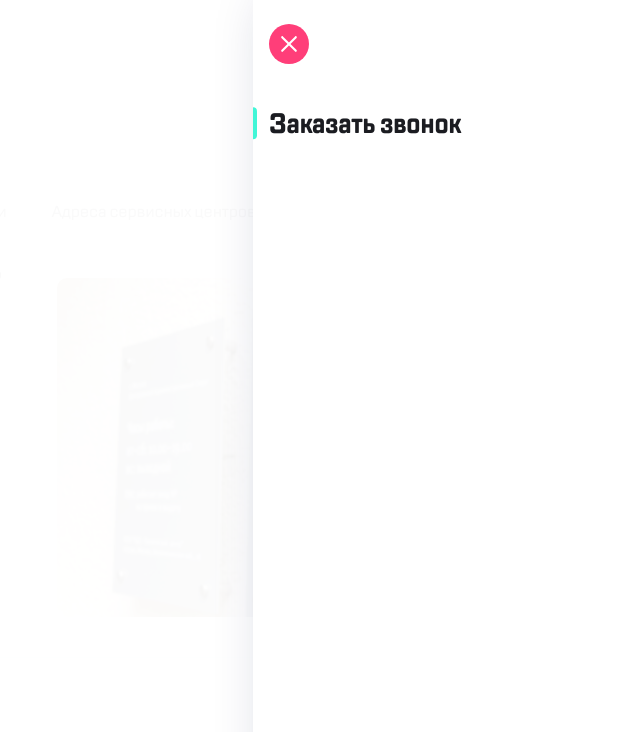
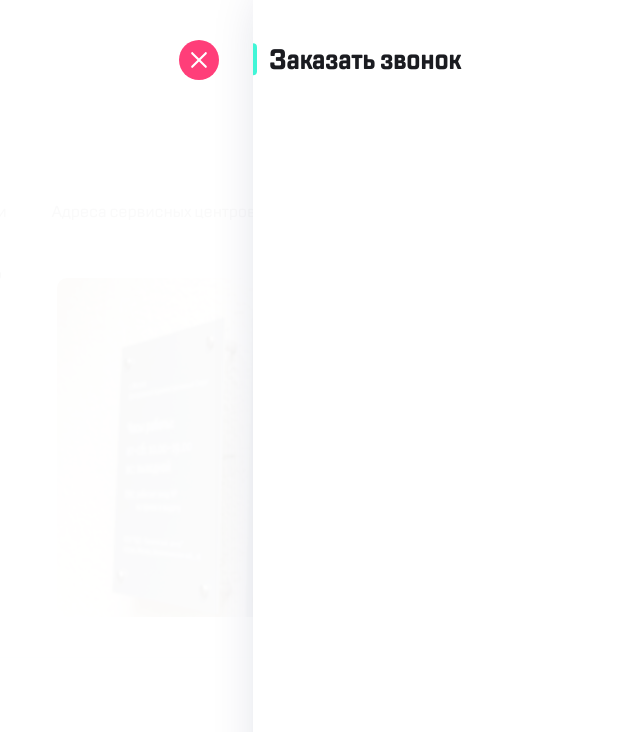
Before and after one commit to Binatik/cps, a website built with webpack: page src/index.html in a window 1280 px wide. Both pictures are taken after a click on the button 996 px from the left and 51 px from the top of the page. Shown: the top 732 px of the page, without its empty margins (607-1247 px from the left). Built offline with nearby package versions, Linux system fonts and the light colour scheme; a web font is replaced by a local one.

Commit message:
улучшение модуля sidebar

```diff
--- a/src/index.html
+++ b/src/index.html
@@ -57,12 +57,12 @@
           </div>
           <div class="header__separator-center separator separator--mode--inline"></div>
           <div class="header__actions">
-            <button data-openDialog="support" type="button" class="chip chip--mode--primary">
+            <button data-openDialog="consultation" type="button" class="chip chip--mode--primary">
               <svg class="svg--mode--base" xmlns="http://www.w3.org/2000/svg" viewBox="0 0 40 40">
                 <path fill-rule="evenodd" d="m12.7602 23.25 2.54-.29c.61-.07 1.21.14 1.64.57l1.84 1.84c2.83-1.44 5.15-3.75 6.59-6.59l-1.85-1.85c-.43-.43-.64-1.03-.57-1.64l.29-2.52c.12-1.01.97-1.77 1.99-1.77h1.73c1.13 0 2.07.94 2 2.07-.53 8.54-7.36 15.36-15.89 15.89-1.13.07-2.07-.87-2.07-2v-1.73c-.01-1.01.75-1.86 1.76-1.98Z" clip-rule="evenodd" />
               </svg>
             </button>
-            <button type="button" class="chip chip--mode--primary">
+            <button data-openDialog="chat" type="button" class="chip chip--mode--primary">
               <svg class="svg--mode--base" xmlns="http://www.w3.org/2000/svg" xmlns:xlink="http://www.w3.org/1999/xlink" viewBox="0 0 40 40">
                 <path fill-rule="evenodd" d="M28 11H12c-1.1 0-1.99.9-1.99 2L10 31l4-5h14c1.1 0 2-.9 2-2V13c0-1.1-.9-2-2-2Zm-7 11h-6c-.55 0-1-.45-1-1s.45-1 1-1h6c.55 0 1 .45 1 1s-.45 1-1 1Zm4-5H15c-.55 0-1-.45-1-1s.45-1 1-1h10c.55 0 1 .45 1 1s-.45 1-1 1Z" clip-rule="evenodd" />
               </svg>
@@ -171,12 +171,12 @@
               </nav>
               <div class="navigation__information">
                 <div class="navigation__actions">
-                  <button data-openDialog="support" type="button" class="navigation__action-tel chip chip--mode--primary">
+                  <button data-openDialog="consultation" type="button" class="navigation__action-tel chip chip--mode--primary">
                     <svg class="svg--mode--base" xmlns="http://www.w3.org/2000/svg" viewBox="0 0 40 40">
                       <path fill-rule="evenodd" d="m12.7602 23.25 2.54-.29c.61-.07 1.21.14 1.64.57l1.84 1.84c2.83-1.44 5.15-3.75 6.59-6.59l-1.85-1.85c-.43-.43-.64-1.03-.57-1.64l.29-2.52c.12-1.01.97-1.77 1.99-1.77h1.73c1.13 0 2.07.94 2 2.07-.53 8.54-7.36 15.36-15.89 15.89-1.13.07-2.07-.87-2.07-2v-1.73c-.01-1.01.75-1.86 1.76-1.98Z" clip-rule="evenodd" />
                     </svg>
                   </button>
-                  <button type="button" class="chip chip--mode--primary">
+                  <button data-openDialog="chat" type="button" class="chip chip--mode--primary">
                     <svg class="svg--mode--base" xmlns="http://www.w3.org/2000/svg" xmlns:xlink="http://www.w3.org/1999/xlink" viewBox="0 0 40 40">
                       <path fill-rule="evenodd" d="M28 11H12c-1.1 0-1.99.9-1.99 2L10 31l4-5h14c1.1 0 2-.9 2-2V13c0-1.1-.9-2-2-2Zm-7 11h-6c-.55 0-1-.45-1-1s.45-1 1-1h6c.55 0 1 .45 1 1s-.45 1-1 1Zm4-5H15c-.55 0-1-.45-1-1s.45-1 1-1h10c.55 0 1 .45 1 1s-.45 1-1 1Z" clip-rule="evenodd" />
                     </svg>
@@ -784,7 +784,7 @@
               <path fill-rule="evenodd" d="M13.7935 12.2571c-.3905-.3905-1.0237-.3905-1.4142 0l-.1222.1222c-.3905.3905-.3905 1.0237 0 1.4142L18.4636 20l-6.2065 6.2065c-.3905.3905-.3905 1.0237 0 1.4142l.1222.1222c.3905.3905 1.0237.3905 1.4142 0L20 21.5364l6.2065 6.2065c.3905.3905 1.0237.3905 1.4142 0l.1222-.1222c.3905-.3905.3905-1.0237 0-1.4142L21.5364 20l6.2065-6.2065c.3905-.3905.3905-1.0237 0-1.4142l-.1222-.1222c-.3905-.3905-1.0237-.3905-1.4142 0L20 18.4636l-6.2065-6.2065Z" clip-rule="evenodd" />
             </svg>
           </button>
-          <h2 class="page__title sidebar__title title title--mode--primary title--size--extra">Обратная связь</h2>
+          <h2 class="page__title sidebar__title title title--mode--primary title--size--extra">Заказать звонок</h2>
         </div>
       </div>
       <div class="sidebar__container form">
@@ -794,7 +794,7 @@
               <path fill-rule="evenodd" d="M13.7935 12.2571c-.3905-.3905-1.0237-.3905-1.4142 0l-.1222.1222c-.3905.3905-.3905 1.0237 0 1.4142L18.4636 20l-6.2065 6.2065c-.3905.3905-.3905 1.0237 0 1.4142l.1222.1222c.3905.3905 1.0237.3905 1.4142 0L20 21.5364l6.2065 6.2065c.3905.3905 1.0237.3905 1.4142 0l.1222-.1222c.3905-.3905.3905-1.0237 0-1.4142L21.5364 20l6.2065-6.2065c.3905-.3905.3905-1.0237 0-1.4142l-.1222-.1222c-.3905-.3905-1.0237-.3905-1.4142 0L20 18.4636l-6.2065-6.2065Z" clip-rule="evenodd" />
             </svg>
           </button>
-          <h2 class="page__title sidebar__title title title--mode--primary title--size--extra">Заказать звонок</h2>
+          <h2 class="page__title sidebar__title title title--mode--primary title--size--extra">Обратная связь</h2>
         </div>
       </div>
     </div>
--- a/src/scripts/page/index.js
+++ b/src/scripts/page/index.js
@@ -1,19 +1,25 @@
 function index() {
-  const actionSupportAll = document.querySelectorAll('[data-openDialog="support"]');
-  const actionForm = document.querySelector('[data-openDialog="form"]');
+  // chat - обратная связь
+  // consultation - заказать звонок
 
+
+  const actionDialogConsultationAll = document.querySelectorAll('[data-openDialog="consultation"]');
+  const actionChatAll = document.querySelectorAll('[data-openDialog="chat"]');
   const closeSideBarAll = document.querySelectorAll(".sidebar__button-close");
   const sidebarContainer = document.querySelectorAll('.sidebar__container')
   const overlay = document.querySelector(".sidebar__overlay");
 
-  actionForm.addEventListener('click',(event) => {
-    sidebarContainer[0].classList.add(`sidebar__container--open`);
-    overlay.classList.add("sidebar__overlay--open");
-    overlay.classList.remove("visibility-hidden");
+
+  actionDialogConsultationAll.forEach((actionDialogConsultation) => {
+    actionDialogConsultation.addEventListener('click',(event) => {
+      sidebarContainer[0].classList.add(`sidebar__container--open`);
+      overlay.classList.add("sidebar__overlay--open");
+      overlay.classList.remove("visibility-hidden");
+    })
   })
 
-  actionSupportAll.forEach((actionSupport) => {
-    actionSupport.addEventListener('click',(event) => {
+  actionChatAll.forEach((actionChat) => {
+    actionChat.addEventListener('click',(event) => {
       sidebarContainer[1].classList.add(`sidebar__container--open`);
       overlay.classList.add("sidebar__overlay--open");
       overlay.classList.remove("visibility-hidden");
--- a/src/scss/modules/sidebar.scss
+++ b/src/scss/modules/sidebar.scss
@@ -57,5 +57,15 @@
     &__container {
       width: 420px;
     }
+
+    &__title {
+      margin-top: calc(40px - 24px);
+    }
+
+    &__button-close {
+      position: absolute;
+      left: -74px;
+      top: 40px;
+    }
   }
 }
```
